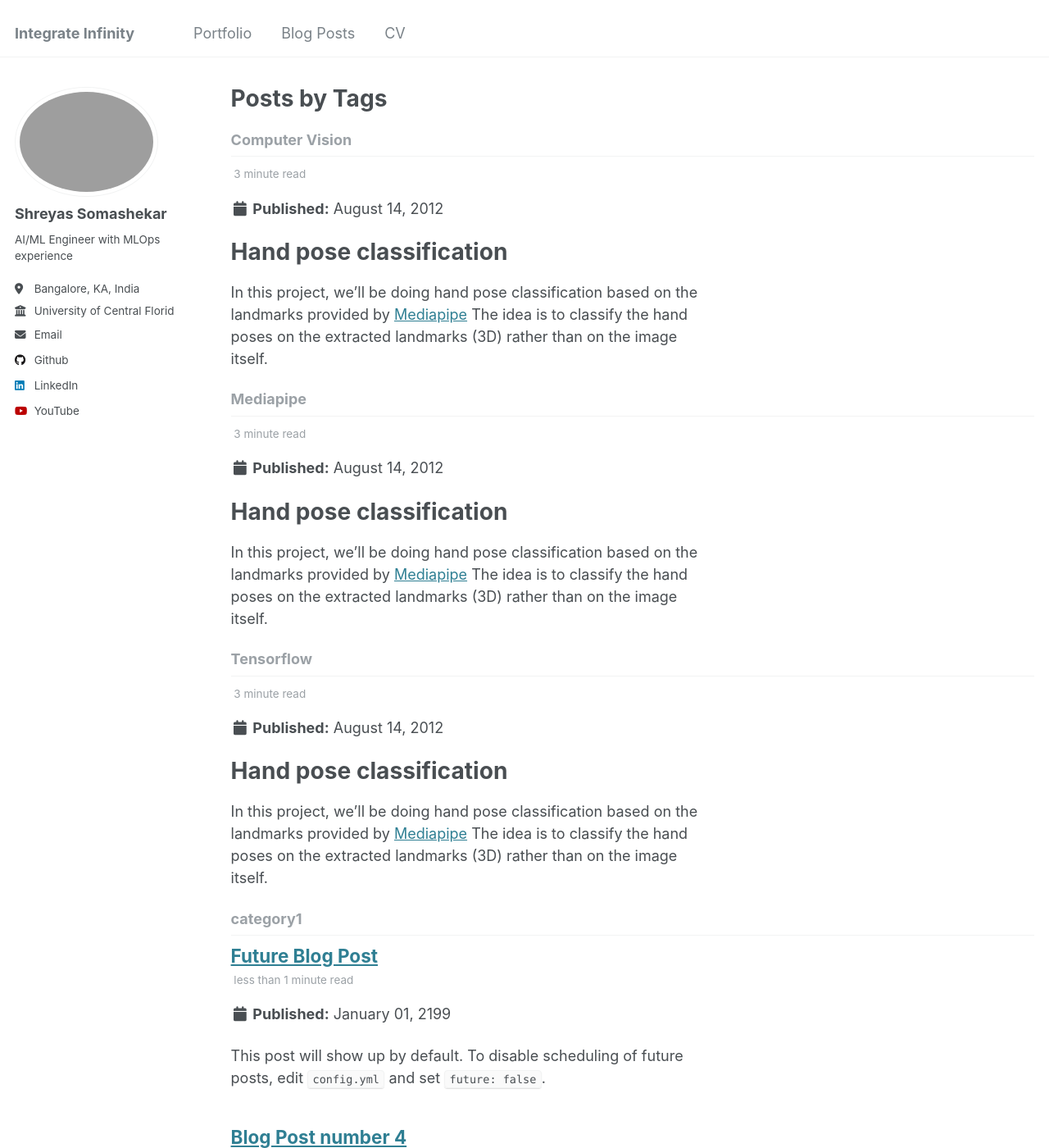
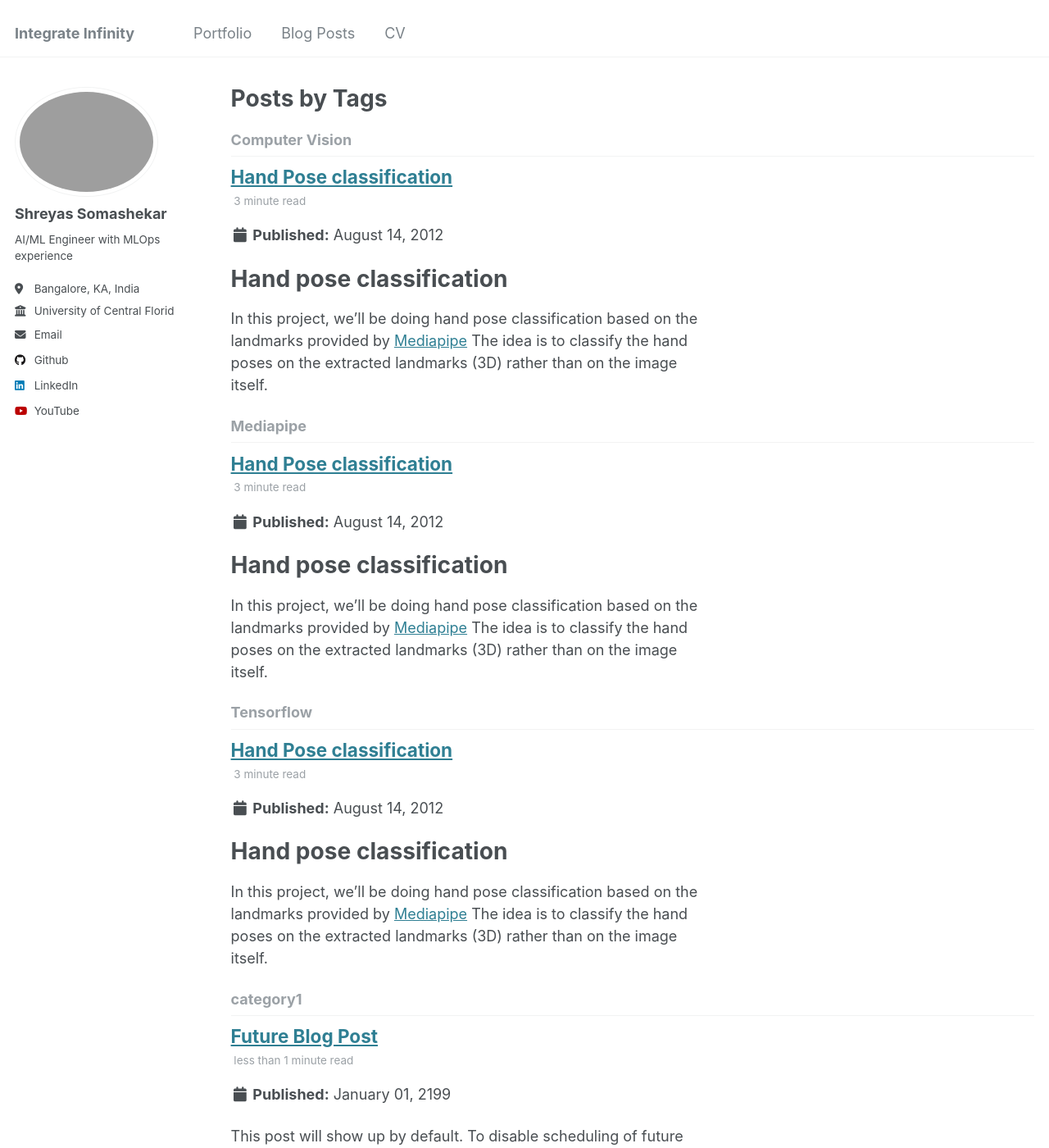
Before and after one commit to sher-somas/sher-somas.github.io, a Jekyll site: the page built from _pages/tag-archive.html, in a window 1280 px wide and 1400 px high. Shown: the whole window at 82% size. Built offline with Jekyll 4.4.1, drawn with Linux system fonts in a browser that asks for light colours.

Commit message:
added title

```diff
--- a/_posts/2012-08-14-blog-post-1.md
+++ b/_posts/2012-08-14-blog-post-1.md
@@ -1,5 +1,5 @@
 ---
-title: ''
+title: 'Hand Pose classification'
 date: 2012-08-14
 permalink: /posts/2012/08/hand-gesture-classification/
 tags:
@@ -7,6 +7,9 @@ tags:
   - Mediapipe
   - Tensorflow
 ---
+
+
+
 
 Hand pose classification
 ======
```
